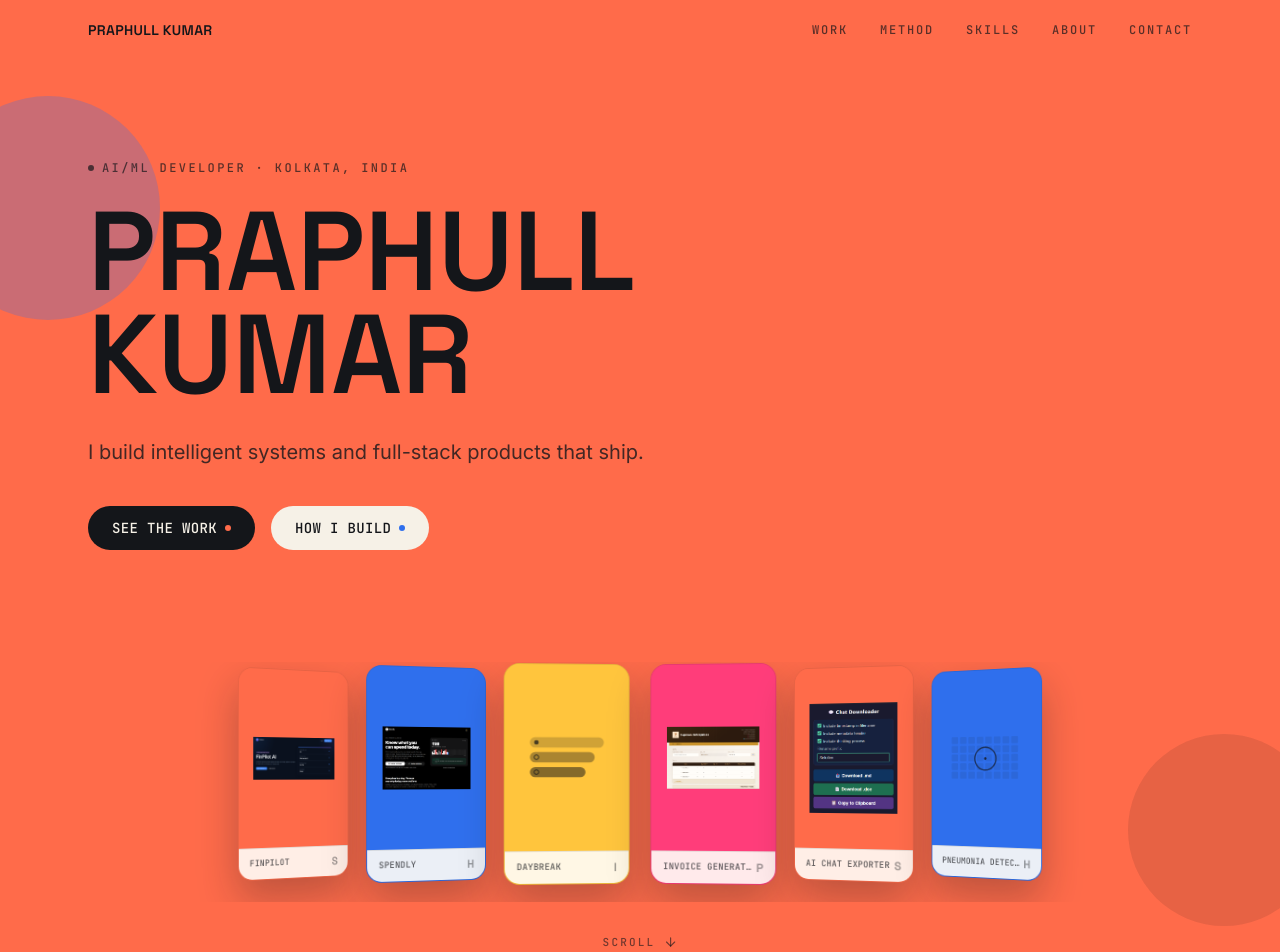
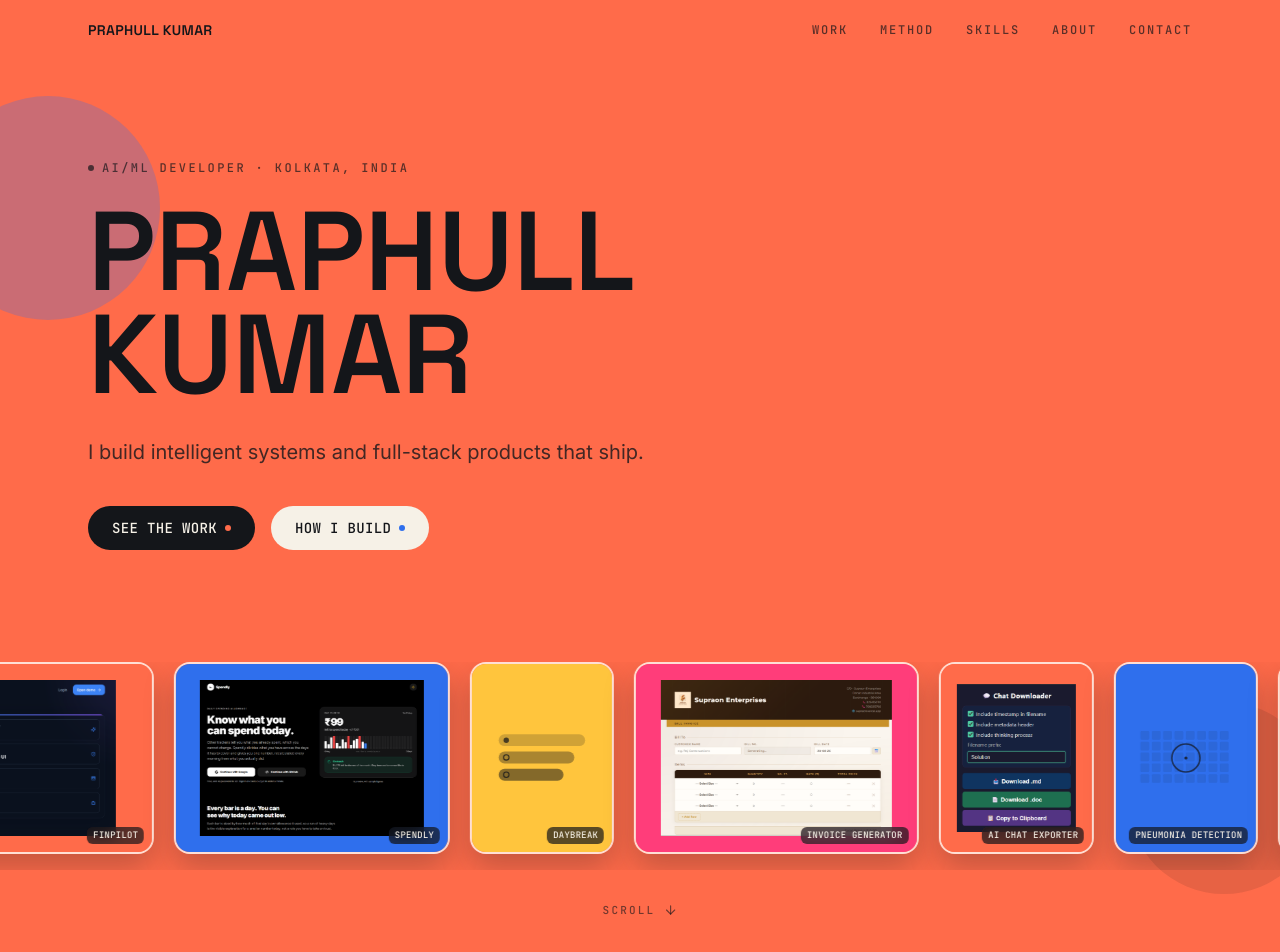
Before and after one commit to praphulln19/Portfolio, a Next.js app: page / in a window 1280 px wide. Shown: the top 952 px of the page. Built offline with nearby package versions, Linux system fonts and the light colour scheme.

Commit message:
Replace CoverflowCard with SlideCard and add marquee animation for cards

```diff
--- a/src/app/globals.css
+++ b/src/app/globals.css
@@ -73,6 +73,14 @@
     animation: marquee 22s linear infinite;
   }
 
+  .card-marquee-track {
+    animation: marquee 42s linear infinite;
+  }
+
+  .card-marquee-track:hover {
+    animation-play-state: paused;
+  }
+
   @keyframes marquee {
     from {
       transform: translateX(0);
--- a/src/components/CoverflowCard.tsx
+++ /dev/null
@@ -1,58 +0,0 @@
-"use client";
-
-import { useState } from "react";
-import { motion } from "framer-motion";
-import type { Project } from "@/data/portfolio";
-import { accentClasses } from "@/lib/accent";
-import ProjectMedia from "./ProjectMedia";
-
-export default function CoverflowCard({
-  project,
-  rotateY,
-  z,
-  delay,
-}: {
-  project: Project;
-  rotateY: number;
-  z: number;
-  delay: number;
-}) {
-  const [hovered, setHovered] = useState(false);
-  const [entered, setEntered] = useState(false);
-  const accent = accentClasses[project.accent];
-
-  return (
-    <motion.a
-      href="#work"
-      onMouseEnter={() => setHovered(true)}
-      onMouseLeave={() => setHovered(false)}
-      onFocus={() => setHovered(true)}
-      onBlur={() => setHovered(false)}
-      initial={{ opacity: 0, y: 30 }}
-      animate={{
-        opacity: 1,
-        y: hovered ? -14 : 0,
-        rotateY: hovered ? 0 : rotateY,
-        z: hovered ? 60 : z,
-        scale: hovered ? 1.06 : 1,
-      }}
-      onAnimationComplete={() => setEntered(true)}
-      transition={{
-        duration: entered ? 0.35 : 0.6,
-        delay: entered ? 0 : delay,
-        ease: [0.16, 1, 0.3, 1],
-      }}
-      className={`group relative flex h-44 w-28 shrink-0 flex-col overflow-hidden rounded-2xl border border-ink/10 shadow-[0_20px_44px_rgba(20,22,26,0.28)] sm:h-56 sm:w-32 ${accent.bg}`}
-    >
-      <div className="relative flex-1 overflow-hidden">
-        <ProjectMedia project={project} />
-      </div>
-      <div className="flex items-center justify-between border-t border-ink/10 bg-paper/90 px-3 py-2">
-        <span className="truncate font-mono text-[9px] uppercase tracking-wide text-ink/70">
-          {project.name}
-        </span>
-        <span className="font-display text-xs font-bold text-ink/40">{project.letter}</span>
-      </div>
-    </motion.a>
-  );
-}
--- a/src/components/Hero.tsx
+++ b/src/components/Hero.tsx
@@ -3,9 +3,11 @@
 import { motion } from "framer-motion";
 import { ArrowRight } from "lucide-react";
 import { profile, projects } from "@/data/portfolio";
-import CoverflowCard from "./CoverflowCard";
+import SlideCard from "./SlideCard";
 
 const NAME_PARTS = profile.name.toUpperCase().split(" ");
+// Duplicated once so translateX(-50%) loops back to a visually identical frame.
+const MARQUEE_PROJECTS = [...projects, ...projects];
 
 export default function Hero() {
   return (
@@ -76,21 +78,11 @@ export default function Hero() {
         </motion.div>
       </div>
 
-      <div className="relative mt-20 flex justify-center overflow-hidden px-6 pb-4 sm:mt-28">
-        <div className="flex gap-4 sm:gap-5" style={{ perspective: "1400px" }}>
-          {projects.map((project, i) => {
-            const center = (projects.length - 1) / 2;
-            const offset = i - center;
-            return (
-              <CoverflowCard
-                key={project.id}
-                project={project}
-                rotateY={offset * -16}
-                z={-Math.abs(offset) * 40}
-                delay={0.85 + i * 0.06}
-              />
-            );
-          })}
+      <div className="relative mt-20 overflow-hidden pb-4 sm:mt-28">
+        <div className="card-marquee-track flex w-max gap-4 sm:gap-5">
+          {MARQUEE_PROJECTS.map((project, i) => (
+            <SlideCard key={`${project.id}-${i}`} project={project} />
+          ))}
         </div>
       </div>
 
--- /dev/null
+++ b/src/components/SlideCard.tsx
@@ -0,0 +1,33 @@
+"use client";
+
+import { useState } from "react";
+import { motion } from "framer-motion";
+import type { Project } from "@/data/portfolio";
+import ProjectMedia from "./ProjectMedia";
+
+// Portrait fallback shape for cards without a real screenshot to size against.
+const FALLBACK_ASPECT = 0.75;
+
+export default function SlideCard({ project }: { project: Project }) {
+  const [hovered, setHovered] = useState(false);
+  const aspect = project.screenshotAspect ?? FALLBACK_ASPECT;
+
+  return (
+    <motion.a
+      href="#work"
+      onMouseEnter={() => setHovered(true)}
+      onMouseLeave={() => setHovered(false)}
+      onFocus={() => setHovered(true)}
+      onBlur={() => setHovered(false)}
+      animate={{ y: hovered ? -10 : 0, scale: hovered ? 1.05 : 1 }}
+      transition={{ duration: 0.3, ease: [0.16, 1, 0.3, 1] }}
+      style={{ aspectRatio: aspect }}
+      className="group relative h-40 shrink-0 overflow-hidden rounded-2xl border-2 border-paper/80 shadow-[0_14px_30px_rgba(20,22,26,0.25)] sm:h-48"
+    >
+      <ProjectMedia project={project} />
+      <span className="absolute bottom-2 right-2 rounded-md bg-ink/70 px-1.5 py-0.5 font-mono text-[9px] uppercase tracking-wide text-cream backdrop-blur-sm">
+        {project.name}
+      </span>
+    </motion.a>
+  );
+}
--- a/src/data/portfolio.ts
+++ b/src/data/portfolio.ts
@@ -67,6 +67,8 @@ export type Project = {
   visual: "finance" | "glass" | "invoice" | "chat" | "scan";
   /** Real product screenshot path, when available. Falls back to the abstract `visual` art otherwise. */
   screenshot?: string;
+  /** width / height of the screenshot, used to size slide cards to their real shape. */
+  screenshotAspect?: number;
 };
 
 export const projects: Project[] = [
@@ -83,6 +85,7 @@ export const projects: Project[] = [
     githubUrl: "https://github.com/praphulln19/FinPilot",
     visual: "finance",
     screenshot: "/projects/finpilot.png",
+    screenshotAspect: 2.106,
   },
   {
     id: "spendly",
@@ -98,6 +101,7 @@ export const projects: Project[] = [
     liveUrl: "https://spendly-bice-iota.vercel.app/",
     visual: "finance",
     screenshot: "/projects/spendly.png",
+    screenshotAspect: 1.437,
   },
   {
     id: "daybreak",
@@ -126,6 +130,7 @@ export const projects: Project[] = [
     liveUrl: "https://supraoninvoice.vercel.app",
     visual: "invoice",
     screenshot: "/projects/invoice-generator.png",
+    screenshotAspect: 1.481,
   },
   {
     id: "ai-chat-exporter",
@@ -140,6 +145,7 @@ export const projects: Project[] = [
     githubUrl: "https://github.com/praphulln19/Ai-Chat-Exporter",
     visual: "chat",
     screenshot: "/projects/ai-chat-exporter.png",
+    screenshotAspect: 0.811,
   },
   {
     id: "pneumonia-detection",
```
